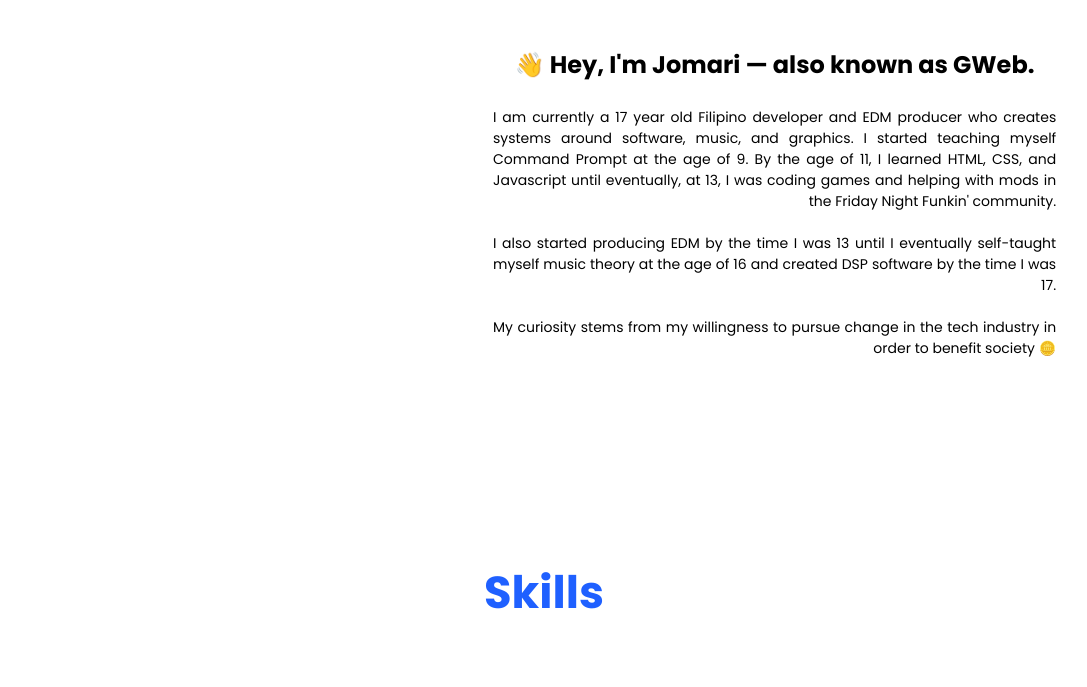
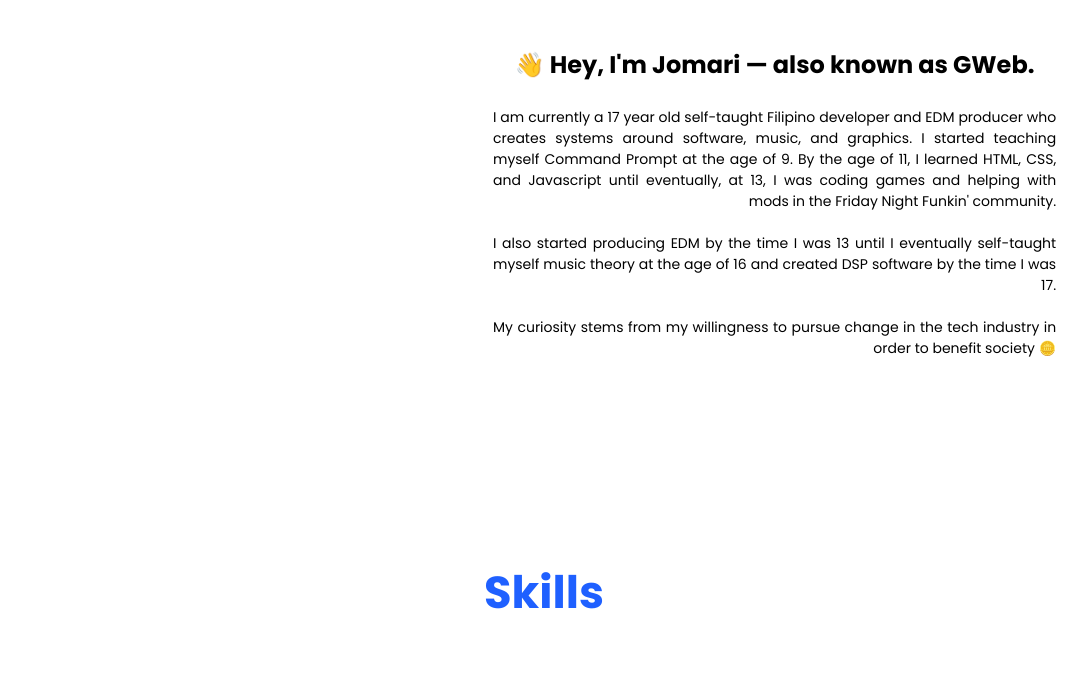
Before and after one commit to jomarimarteja/jomarimarteja.github.io, a plain HTML site: page index.html in a window 1280 px wide. Shown: the part 920-1607 px from the top of the page, without its empty margins (96-1183 px from the left). Drawn offline with Linux system fonts and the light colour scheme; no server answers; a web font is replaced by a local one.

Commit message:
Update index.html

```diff
--- a/index.html
+++ b/index.html
@@ -82,7 +82,7 @@
                 </h1>
                 <br>
                 <p class="small-text justify-right">
-                    I am currently a 17 year old Filipino developer and EDM producer who creates systems around software, music, and graphics. I started teaching myself Command Prompt at the age of 9. By the age of 11, I learned HTML, CSS, and Javascript until eventually, at 13, I was coding games and helping with mods in the Friday Night Funkin' community.
+                    I am currently a 17 year old self-taught Filipino developer and EDM producer who creates systems around software, music, and graphics. I started teaching myself Command Prompt at the age of 9. By the age of 11, I learned HTML, CSS, and Javascript until eventually, at 13, I was coding games and helping with mods in the Friday Night Funkin' community.
                     <br>
                     <br>
                     I also started producing EDM by the time I was 13 until I eventually self-taught myself music theory at the age of 16 and created DSP software by the time I was 17.
```
